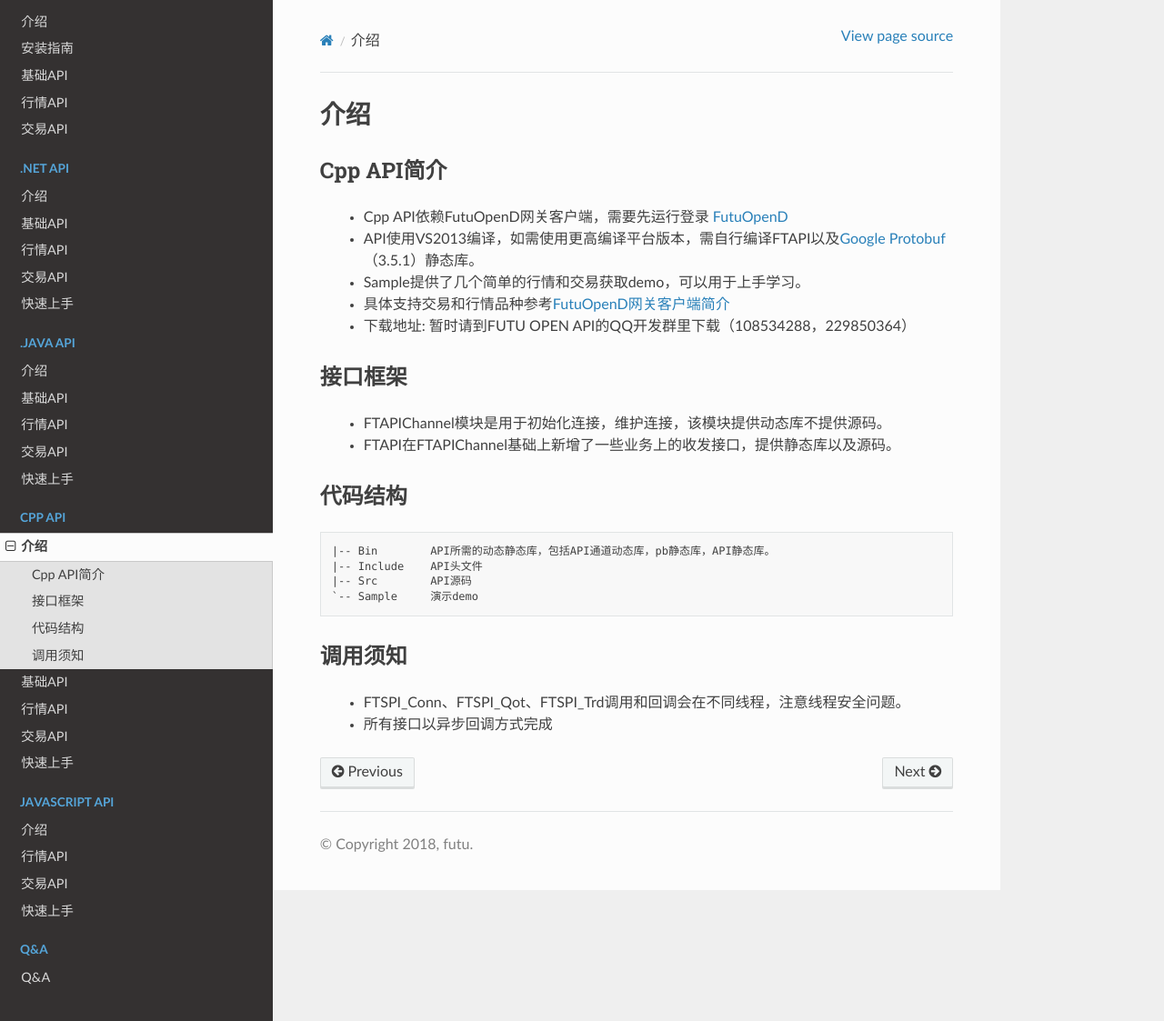
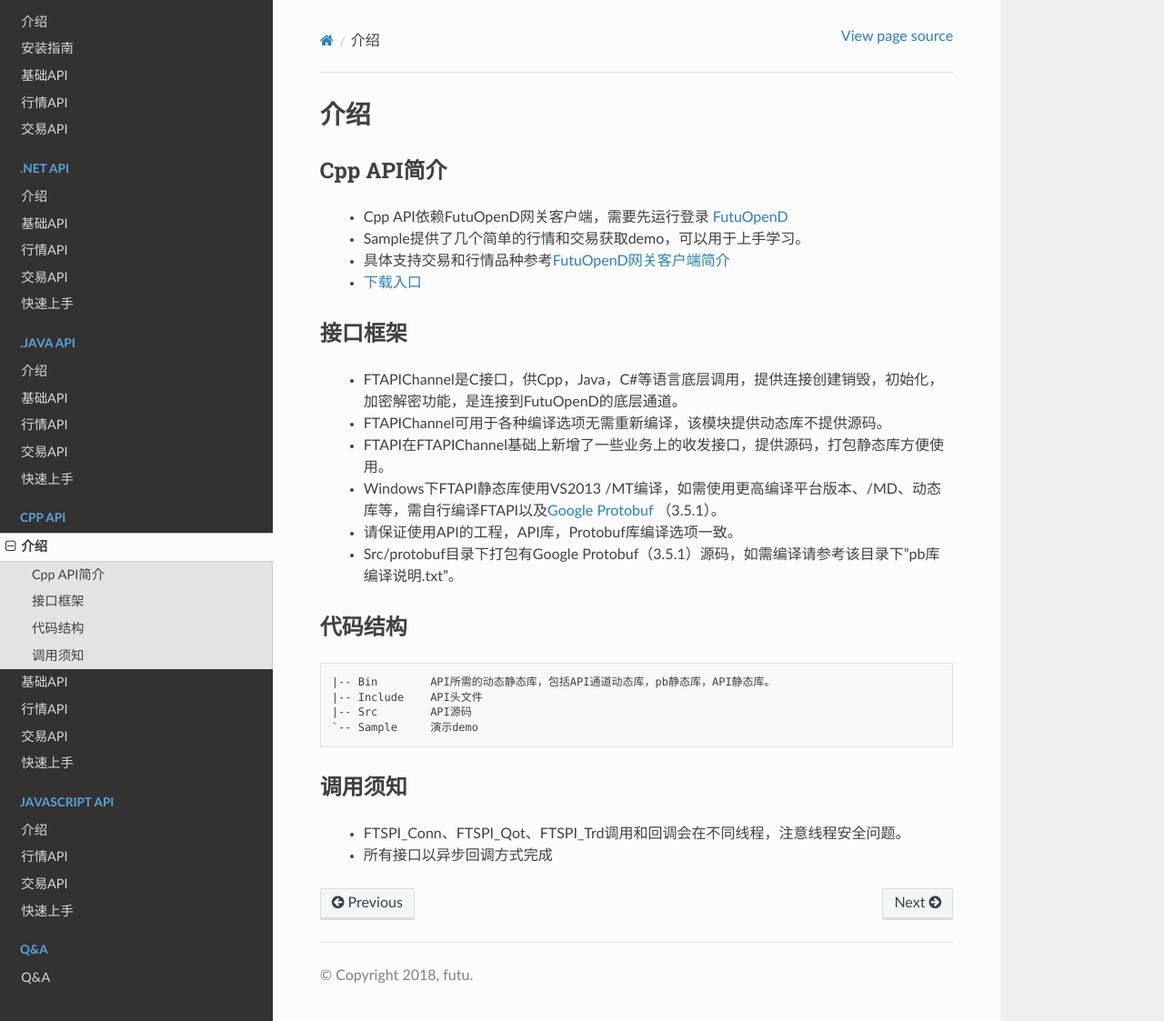
Before and after one commit to FutunnOpen/futu-api-doc, a Sphinx documentation site: the page built from doc_maker/source/cpp/intro.rst, in a window 1280 px wide and 1123 px high. Shown: the whole window at 91% size. Built offline with Sphinx 7.4.7 and the Read the Docs theme 2.0.0, drawn with Linux system fonts in a browser that asks for light colours.

Commit message:
更新接口说明

```diff
--- a/doc_maker/source/cpp/intro.rst
+++ b/doc_maker/source/cpp/intro.rst
@@ -16,19 +16,20 @@ Cpp API简介
 -------------
   * Cpp API依赖FutuOpenD网关客户端，需要先运行登录 FutuOpenD_
 
-  * API使用VS2013编译，如需使用更高编译平台版本，需自行编译FTAPI以及\ `Google Protobuf <https://github.com/protocolbuffers/protobuf>`_ （3.5.1）静态库。
-
   * Sample提供了几个简单的行情和交易获取demo，可以用于上手学习。
 
   * 具体支持交易和行情品种参考\ `FutuOpenD网关客户端简介 <../intro/intro.html>`_
 
-  * 下载地址: 暂时请到FUTU OPEN API的QQ开发群里下载（108534288，229850364）
+  * `下载入口 <https://www.futunn.com/download/openAPI>`_
 
 接口框架
 -------------
- * FTAPIChannel模块是用于初始化连接，维护连接，该模块提供动态库不提供源码。
- * FTAPI在FTAPIChannel基础上新增了一些业务上的收发接口，提供静态库以及源码。
-
+ * FTAPIChannel是C接口，供Cpp，Java，C#等语言底层调用，提供连接创建销毁，初始化，加密解密功能，是连接到FutuOpenD的底层通道。
+ * FTAPIChannel可用于各种编译选项无需重新编译，该模块提供动态库不提供源码。
+ * FTAPI在FTAPIChannel基础上新增了一些业务上的收发接口，提供源码，打包静态库方便使用。
+ * Windows下FTAPI静态库使用VS2013 /MT编译，如需使用更高编译平台版本、/MD、动态库等，需自行编译FTAPI以及\ `Google Protobuf <https://github.com/protocolbuffers/protobuf>`_ （3.5.1）。
+ * 请保证使用API的工程，API库，Protobuf库编译选项一致。
+ * Src/protobuf目录下打包有Google Protobuf（3.5.1）源码，如需编译请参考该目录下"pb库编译说明.txt"。
 
 代码结构
 -------------
--- a/doc_maker/source/java/intro.rst
+++ b/doc_maker/source/java/intro.rst
@@ -22,7 +22,7 @@ Java API简介
 
   * 具体支持交易和行情品种参考\ `FutuOpenD网关客户端简介 <../intro/intro.html>`_
 
-  * 下载地址: 暂时请到FUTU OPEN API的QQ开发群里下载（108534288，229850364）
+  * `下载入口 <https://www.futunn.com/download/openAPI>`_
 
 接口框架
 -------------
--- a/doc_maker/source/javascript/intro.rst
+++ b/doc_maker/source/javascript/intro.rst
@@ -20,7 +20,7 @@ JavaScript WebSocket API简介
 
   * 具体支持交易和行情品种参考\ `FutuOpenD网关客户端简介 <../intro/intro.html>`_
 
-  * 下载地址: 暂时请到FUTU OPEN API的QQ开发群里下载（108534288，229850364）
+  * `下载入口 <https://www.futunn.com/download/openAPI>`_
 
 接口框架
 -------------
--- a/doc_maker/source/net/intro.rst
+++ b/doc_maker/source/net/intro.rst
@@ -22,7 +22,7 @@
 
   * 具体支持交易和行情品种参考\ `FutuOpenD网关客户端简介 <../intro/intro.html>`_
 
-  * 下载地址: 暂时请到FUTU OPEN API的QQ开发群里下载（108534288，229850364）
+  * `下载入口 <https://www.futunn.com/download/openAPI>`_
 
 接口框架
 -------------
```
